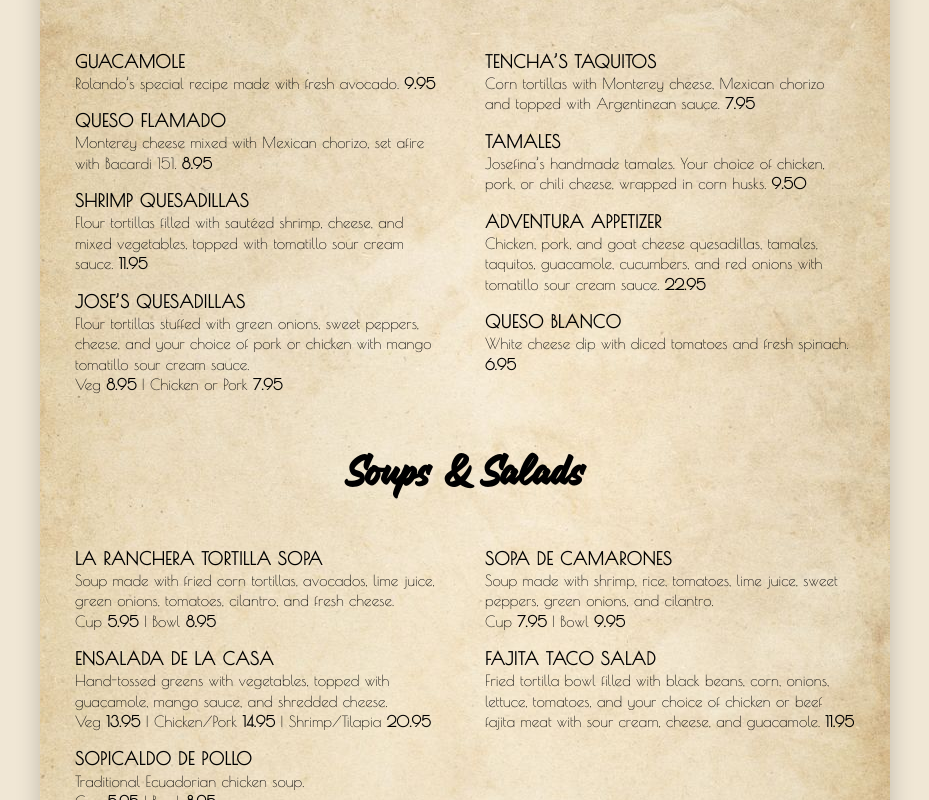
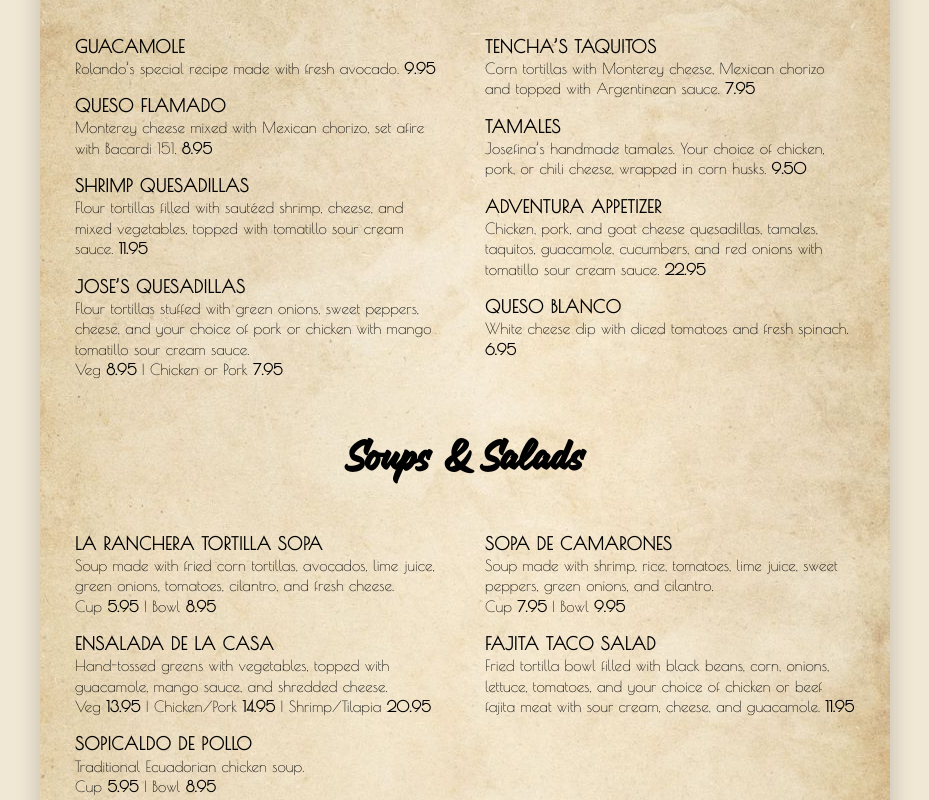
Before and after one commit to kbrown18-dotcom/katelin-brown-interactivedevelopment-2025-fall, a plain HTML site: page menu-replica/index.html in a window 1280 px wide. Shown: the whole page, without its empty margins (175-1104 px from the left). Drawn offline with Linux system fonts and the light colour scheme.

Commit message:
menu rolando fixed

```diff
--- a/menu-replica/css/style.css
+++ b/menu-replica/css/style.css
@@ -19,7 +19,7 @@ body {
   font-family: 'Font1';
   font-size: 45px;
   text-align: center;
-  margin-top: 30px;
+  margin-top: 15px;
   margin-bottom: 15px;
 }
 
@@ -45,7 +45,7 @@ body {
   font-size: 0.8em;
   text-align: center;
   font-style: italic;
-  margin-top: 25px;
+
 }
 
 body {
@@ -54,7 +54,7 @@ body {
   display: flex;
   justify-content: center;
   align-items: center;
-  height: 100vh;
+    height: 100vh;
 }
 
 .menu-box {
@@ -66,12 +66,12 @@ body {
   position: fixed;
 
   background-image: url(../media/Untitled\ design.jpg);
+   background-repeat: no-repeat;
+  background-position: center center;
   background-size: cover;
-  background-position: center;
 }
 
 .menu-content {
-  background-image: url(../media/Untitled\ design.jpg);
   padding: 35px;
 }
 
```
Also changed, not shown: 2 other files.
